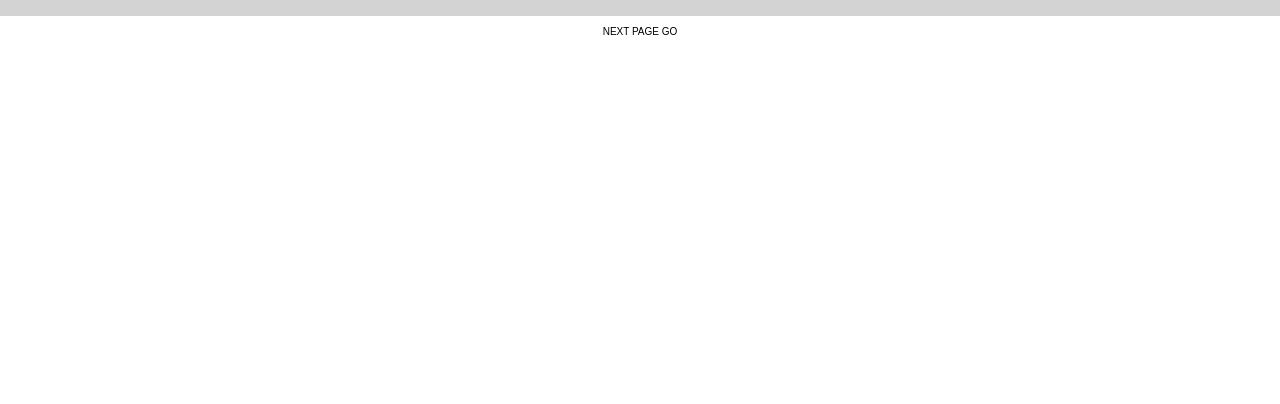
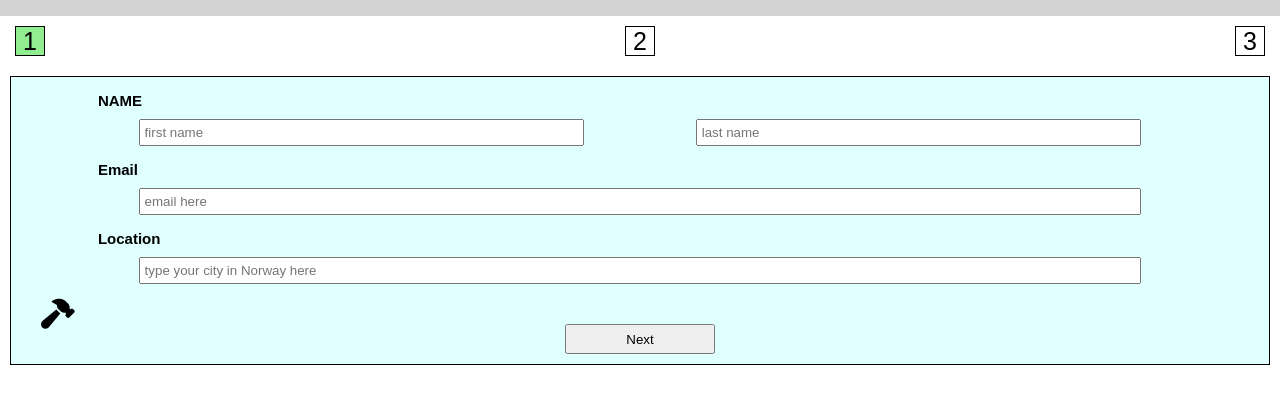
Before and after one commit to steff-dz/tema3, a plain HTML site: page pages/custom-order.html in a window 1280 px wide. Both pictures are taken after a click on the button "Get Started". Shown: the part 34-438 px from the top of the page. Drawn offline with Linux system fonts and the light colour scheme.

Commit message:
fixed first page of form

```diff
--- a/scripts/custom-order.js
+++ b/scripts/custom-order.js
@@ -2,43 +2,72 @@ const main = document.querySelector('#main');
 nav.after(main);
 
 const hammer = document.querySelector('.fa-hammer');
-const startButton = document.querySelector('#startButton');
+const formButton = document.querySelector('#startButton');
 const orderGuide = document.querySelector('#orderGuide');
+const orderContainer = document.querySelector('#orderContainer');
 
 //startButton.addEventListener('click',
 //startButton.addEventListener('click', nextPage, false);
 
-startButton.addEventListener('click', function() {
-	dropHammer(dropped);
+formButton.addEventListener('click', function() {
+	dropHammer(enterForm);
 });
 
 function dropHammer(cb) {
-	console.log(`dropping the hammer`);
+	//console.log(`dropping the hammer`);
 	hammer.style.transform = 'translateX(12px) translateY(5px) rotate(65deg)';
 	hammer.style.transition = '.4s';
-	startButton.style.transitionDelay = '.3s';
-	startButton.style.backgroundColor = 'lightgreen';
+	formButton.style.transitionDelay = '.3s';
+	//startButton.style.backgroundColor = 'lightgreen';
 
-	return setTimeout(cb, 1000);
+	return setTimeout(cb, 800);
 }
 
-function dropped() {
-	console.log(`the hammer has been dropped`);
-	main.innerHTML = 'NEXT PAGE GO';
+function enterForm() {
+	//console.log(`the hammer has been dropped`);
+	hammer.style.transform = 'translateX(-0) translateY(0) rotate(0deg)';
+	main.style.border = '1px solid black';
+	formButton.innerText = 'Next';
+
+	main.removeChild(main.children[0]);
+	main.removeChild(orderGuide);
+
+	const orderContainer = document.createElement('div');
+
+	orderContainer.id = 'orderContainer';
+	main.appendChild(orderContainer);
+	main.insertBefore(orderContainer, startButton);
+
+	orderContainer.innerHTML = `
+	<form>
+	<label>NAME</label>
+	<input type="text" name="name" "class="name-input" placeholder="first name"></input>
+	<input type="text" name="name" "class="name-input" placeholder="last name"></input>
+	<label>Email</label>
+	<input type="email" name="email" placeholder="email here"></input>
+	<label>Location</label>
+	<input type="text" name="location" placeholder="type your city in Norway here"
+	</form>
+	`;
+
+	const progressContainer = document.createElement('div');
+
+	progressContainer.id = 'progressContainer';
+
+	document.body.appendChild(progressContainer);
+	main.before(progressContainer);
+
+	progressContainer.innerHTML = `
+	<div id="stepBox1">1</div>
+	<div id="stepBox2">2</div>
+	<div id="stepBox3">3</div>
+	`;
+
+	progressContainer.children[0].style.backgroundColor = 'lightgreen';
+
+	// formButton.addEventListener('click', randomFunction);
+
+	// function randomFunction() {
+	// 	main.style.backgroundColor = 'red';
+	// }
 }
-
-// console.log(`${new Date()} - ${i} About to drop the hammer`);
-// dropHammer(dropped);
-
-//onsole.log(`${new Date()} - ${i} About to drop the hammer again`);
-// anonymous function signature: function(){ dropHammer(dropped) }
-// inline function declaration, it only exists for the current function scope
-
-// startButton.onclick = fakeEventListener('hammer as cb', function() {
-// 	dropHammer(dropped);
-// });
-// dropped();
-
-// console.log(`${new Date()} - ${i} Finished wth round ${i}`);
-
-// console.log(`${new Date()} - ${i} the hammer broke`);
--- a/styles/custom-order.css
+++ b/styles/custom-order.css
@@ -4,12 +4,13 @@ body {
 
 main {
 	margin: 1rem;
-	/* background-color: lightcyan; */
+	background-color: lightcyan;
 	height: fit-content;
 	display: flex;
 	flex-wrap: wrap;
 	justify-content: center;
 	position: relative;
+	padding: 10px;
 }
 
 #orderPageTitle {
@@ -26,6 +27,7 @@ main {
 	max-height: 25rem;
 	overflow: scroll;
 	overflow-x: hidden;
+	display: flex;
 }
 
 .fa-hammer {
@@ -41,3 +43,52 @@ main {
 	height: 3rem;
 	margin-top: 3rem;
 }
+
+#orderContainer {
+	width: 90%;
+	height: fit-content;
+}
+
+form {
+	display: flex;
+	flex-wrap: wrap;
+}
+
+label {
+	font-size: 1.5rem;
+	font-weight: 600;
+	margin-top: 5px;
+	margin-left: 15px;
+	flex: 5 0 100%;
+}
+
+input {
+	margin: 10px auto;
+	padding: 4px;
+}
+
+input[name="name"] {
+	width: 40%;
+}
+
+input[name="email"],
+input[name="location"] {
+	width: 90%;
+}
+
+#progressContainer {
+	height: 50px;
+	width: 100%;
+	display: flex;
+	justify-content: space-between;
+	align-items: center;
+	padding: 0 15px;
+}
+
+#progressContainer div {
+	border: 1px solid black;
+	width: 30px;
+	height: 30px;
+	text-align: center;
+	font-size: 2.5rem;
+}
```
